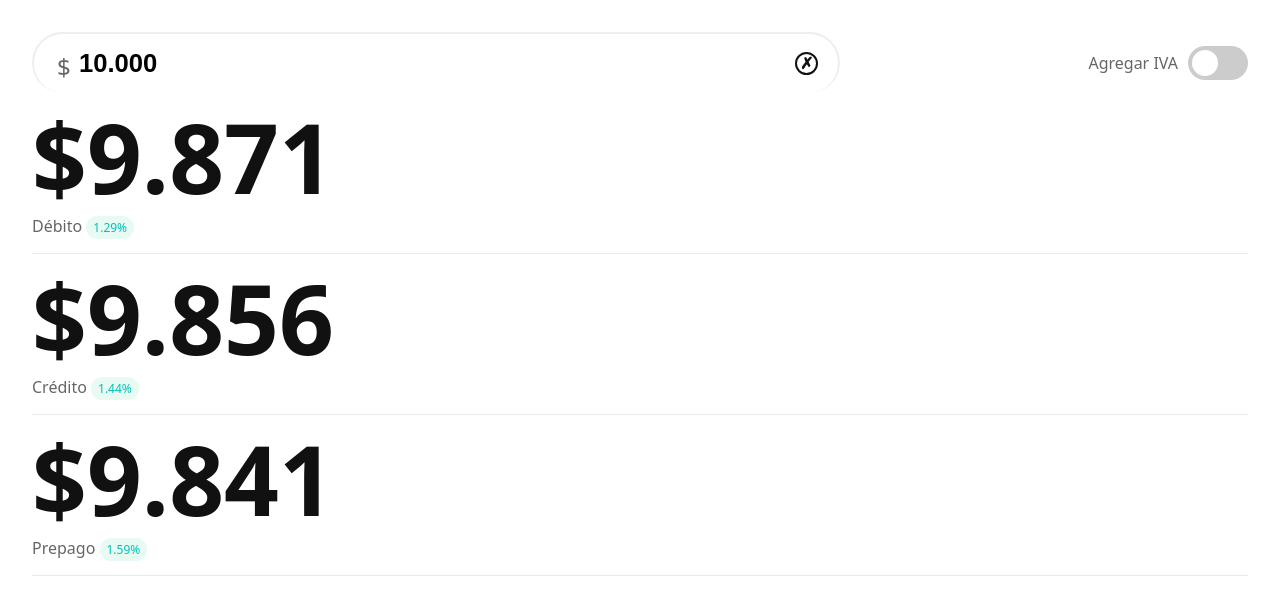
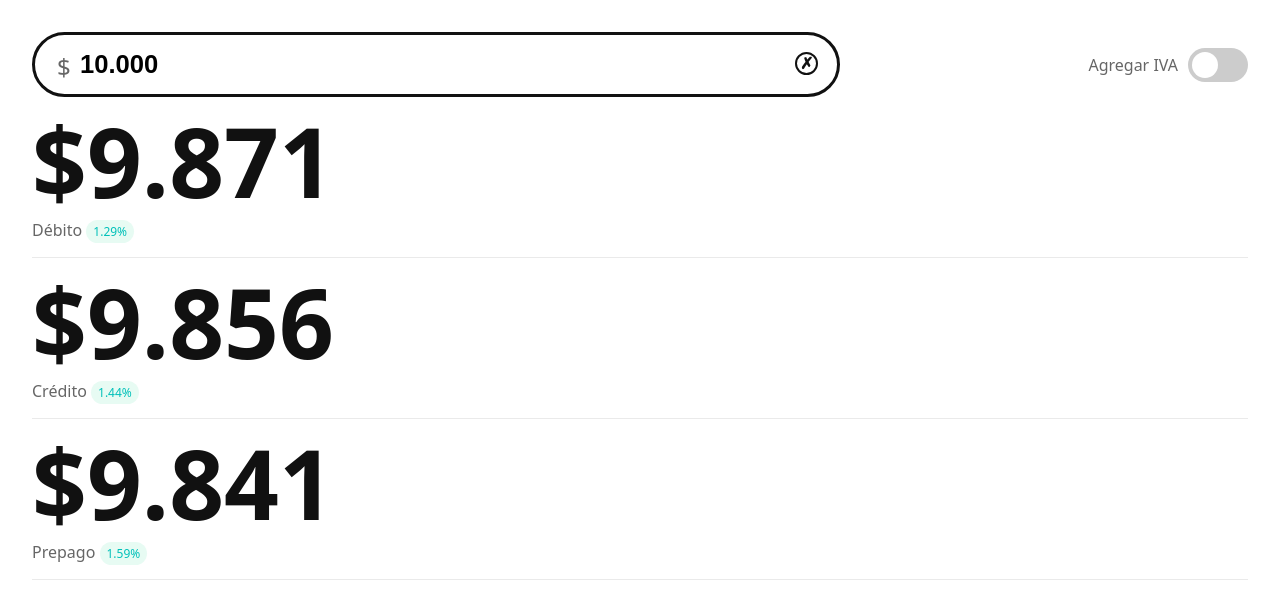
Before and after one commit to darriagada/calc, a plain HTML site: page index.html in a window 1280 px wide. In both pictures the pointer is over the input 436 px from the left and 63 px from the top of the page. Drawn offline with Linux system fonts and the light colour scheme.

Commit message:
Update style.comm.css

```diff
--- a/style.comm.css
+++ b/style.comm.css
@@ -72,7 +72,7 @@ a {
             font-size: 1.6rem;
             font-weight: 600;
             border-radius: 400px;
-            border: 2px solid #eee;
+            border: 3px solid #eee;
             position: relative;
             width: 80%;
         }
@@ -80,7 +80,8 @@ a {
         #cost:hover,
         #cost:focus,
         #cost:active {
-          border-bottom: #111;
+          border-color: #111;
+          outline: none;
         }
 
         button {
```
